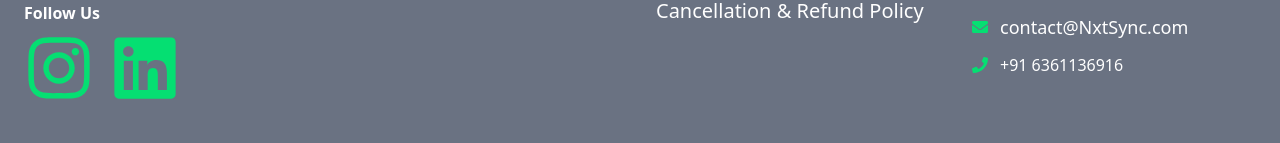
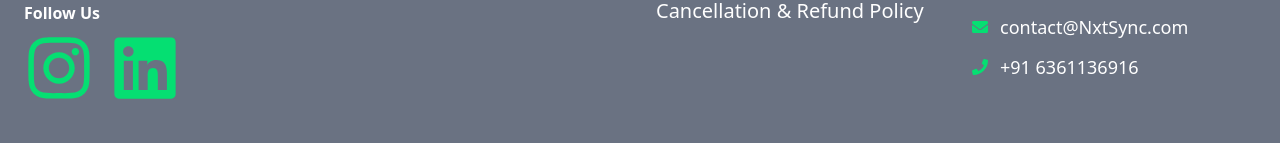
Before and after one commit to mismyst/nextsync, a Next.js app: page / in a window 1280 px wide. Shown: the part 3863-4006 px from the top of the page. Built offline with nearby package versions, Linux system fonts and the light colour scheme.

Commit message:
Update Footer.tsx

```diff
--- a/app/components/Footer/Footer.tsx
+++ b/app/components/Footer/Footer.tsx
@@ -80,7 +80,7 @@ const Footer = () => {
             </li>
             <li className="flex items-center space-x-3">
               <FaPhone className="text-green-400" /> {/* Changed icon color to green */}
-              <span className="text-base">+91 6361136916</span>
+              <span className="text-lg">+91 6361136916</span>
             </li>
           </ul>
         </div>
```
